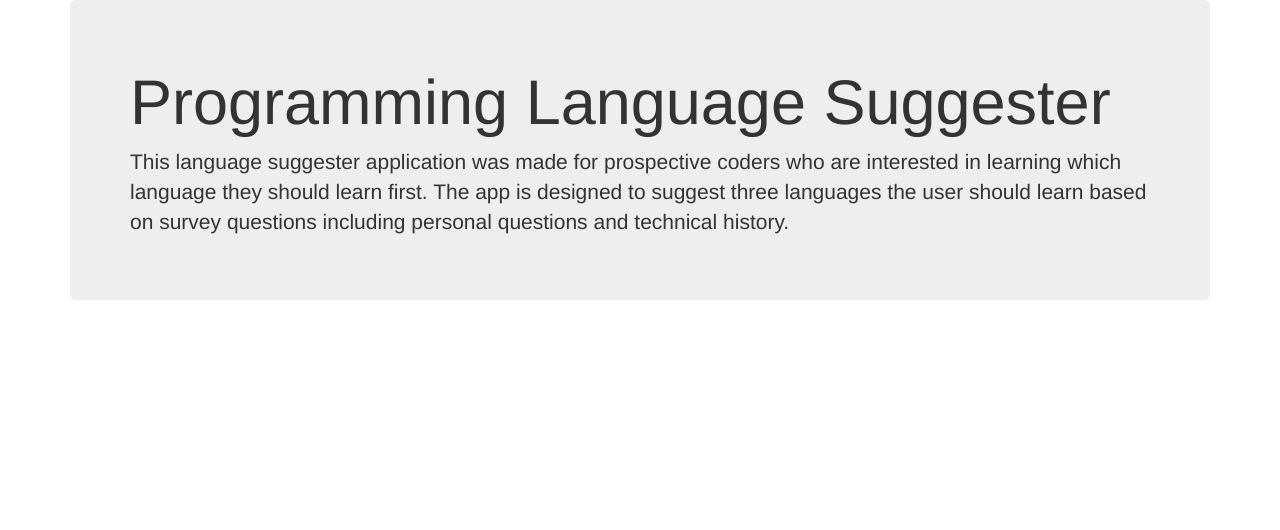
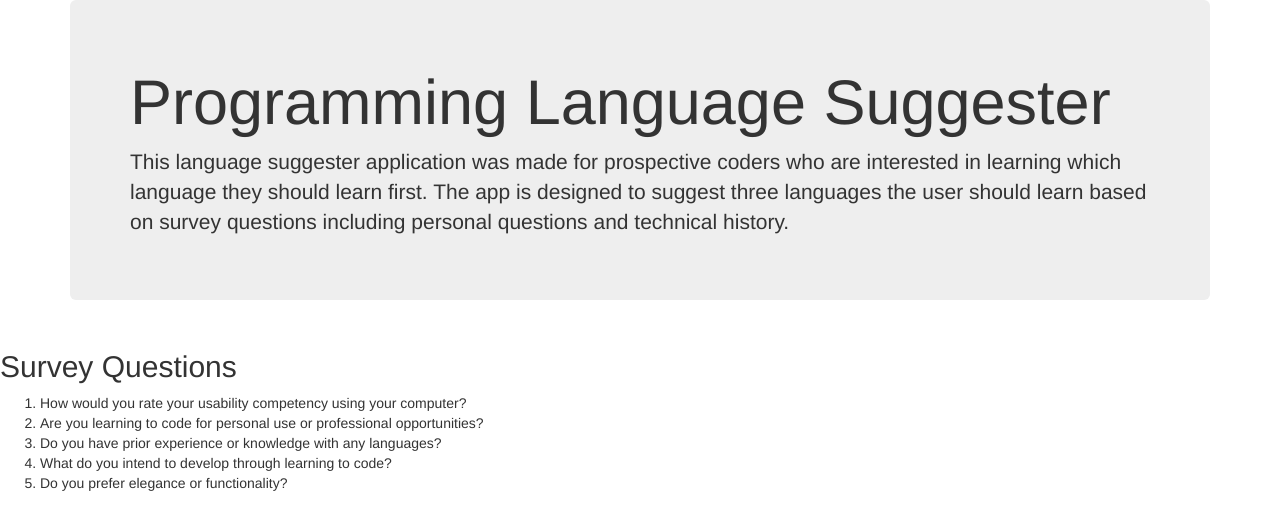
Before and after one commit to Alondradaisy/langsuggester, a plain HTML site: page index.html in a window 1280 px wide. Drawn offline with nearby package versions, Linux system fonts and the light colour scheme.

Commit message:
add a div with survey questions to the index.html file

```diff
--- a/index.html
+++ b/index.html
@@ -14,4 +14,16 @@
       <p>This language suggester application was made for prospective coders who are interested in learning which language they should learn first. The app is designed to suggest three languages the user should learn based on survey questions including personal questions and technical history.</p>
       </div>
     </div>
+    <div class="important">
+      <h2>Survey Questions</h2>
+        <ol>
+          <li>How would you rate your usability competency using your computer?</li>
+          <li>Are you learning to code for personal use or professional opportunities?</li>
+          <li>Do you have prior experience or knowledge with any languages?</li>
+          <li>What do you intend to develop through learning to code?</li>
+          <li>Do you prefer elegance or functionality?</li>
+        </ol>
+    </div>
+
   </body>
+</html>
```
